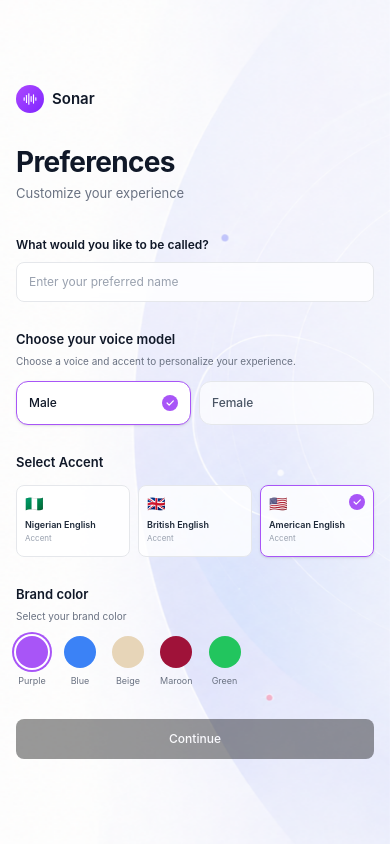
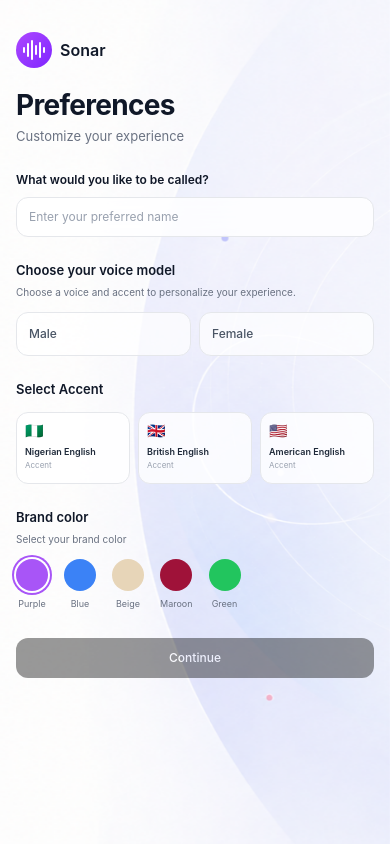
Before and after one commit to Emma-306/sonar-frontend, a React app: page /onboarding in a window 390 px wide. Built offline with nearby package versions, Linux system fonts and the light colour scheme; the HTML template or start-up script is replaced by a standard one.

Commit message:
updates on the fronted

```diff
--- a/src/pages/OnboardingPage.jsx
+++ b/src/pages/OnboardingPage.jsx
@@ -4,7 +4,6 @@ import { useNavigate } from "react-router-dom";
 import SonarOrb from "../components/SonarOrb";
 import Visualizer from "../components/Visualizer";
 import { assets } from "../assets/assets.js";
-
 
 // ============================================================
 // ACCENTS
@@ -27,7 +26,6 @@ const accents = [
     flag: "🇺🇸",
   },
 ];
-
 
 // ============================================================
 // BRAND COLORS
@@ -61,7 +59,6 @@ const brandColors = [
   },
 ];
 
-
 // ============================================================
 // ONBOARDING PAGE
 // ============================================================
@@ -74,10 +71,15 @@ const OnboardingPage = () => {
   // ==========================================================
 
   const [name, setName] = useState("");
-  const [voice, setVoice] = useState("male");
-  const [accent, setAccent] = useState("american");
+
+  // No voice selected by default
+  const [voice, setVoice] = useState(null);
+
+  // No accent selected by default
+  const [accent, setAccent] = useState(null);
+
+  // Purple is the default brand color
   const [brandColor, setBrandColor] = useState("purple");
-
 
   // ==========================================================
   // ACTIVE BRAND COLOR
@@ -87,13 +89,21 @@ const OnboardingPage = () => {
     brandColors.find((color) => color.id === brandColor)?.color ||
     "#A855F7";
 
+  // ==========================================================
+  // FORM VALIDATION
+  // ==========================================================
+
+  const canContinue =
+    name.trim() !== "" &&
+    voice !== null &&
+    accent !== null;
 
   // ==========================================================
   // CONTINUE
   // ==========================================================
 
   const handleContinue = () => {
-    if (!name.trim()) return;
+    if (!canContinue) return;
 
     const preferences = {
       name: name.trim(),
@@ -108,14 +118,12 @@ const OnboardingPage = () => {
     navigate("/dashboard");
   };
 
-
   // ==========================================================
   // UI
   // ==========================================================
 
   return (
     <main className="relative min-h-screen w-full overflow-x-hidden">
-
       {/* ======================================================
           BACKGROUND IMAGE
       ====================================================== */}
@@ -133,14 +141,11 @@ const OnboardingPage = () => {
         "
       />
 
-
       {/* ======================================================
           MAIN CONTENT
       ====================================================== */}
 
       <div className="relative z-10 flex min-h-screen w-full">
-
-
         {/* ====================================================
             LEFT SIDE
         ==================================================== */}
@@ -151,22 +156,25 @@ const OnboardingPage = () => {
             min-h-screen
             w-full
             flex-col
-            justify-center
+            justify-start
             px-4
-            py-10
+            pt-8
+            pb-10
 
             sm:px-6
+            sm:pt-10
 
             md:px-10
+            md:pt-12
 
             lg:w-[48%]
             lg:px-8
-            lg:py-12
+            lg:pt-10
 
             xl:px-12
+            xl:pt-12
           "
         >
-
           {/* ==================================================
               FORM CONTAINER
           ================================================== */}
@@ -185,32 +193,25 @@ const OnboardingPage = () => {
               xl:max-w-[420px]
             "
           >
-
-
             {/* =================================================
                 LOGO
             ================================================= */}
 
             <div
               className="
-                mb-8
+                mb-5
                 flex
                 items-center
                 gap-2
 
-                sm:mb-9
-
-                lg:mb-8
+                sm:mb-7
               "
             >
-
               {/* Logo icon */}
 
               <div
                 className="
                   flex
-                  h-7
-                  w-7
                   items-center
                   justify-center
                   rounded-full
@@ -218,11 +219,10 @@ const OnboardingPage = () => {
                   from-purple-500
                   to-violet-600
 
-                  sm:h-8
-                  sm:w-8
+                  h-9
+                  w-9
                 "
               >
-
                 <svg
                   viewBox="0 0 24 24"
                   fill="none"
@@ -230,11 +230,8 @@ const OnboardingPage = () => {
                   strokeWidth="2"
                   strokeLinecap="round"
                   className="
-                    h-3.5
-                    w-3.5
-
-                    sm:h-4
-                    sm:w-4
+                    h-6
+                    w-6
                   "
                 >
                   <path d="M2 10v4" />
@@ -244,33 +241,27 @@ const OnboardingPage = () => {
                   <path d="M18 5v14" />
                   <path d="M22 10v4" />
                 </svg>
-
               </div>
-
 
               {/* Logo text */}
 
               <span
                 className="
-                  text-[15px]
                   font-semibold
                   text-gray-900
 
-                  sm:text-[17px]
+                  sm:text-[19px]
                 "
               >
                 Sonar
               </span>
-
             </div>
-
 
             {/* =================================================
                 HEADING
             ================================================= */}
 
-            <div className="mb-8 sm:mb-9">
-
+            <div className="mb-6 sm:mb-7">
               <h1
                 className="
                   text-[28px]
@@ -287,7 +278,6 @@ const OnboardingPage = () => {
                 Preferences
               </h1>
 
-
               <p
                 className="
                   mt-1
@@ -299,16 +289,13 @@ const OnboardingPage = () => {
               >
                 Customize your experience
               </p>
-
             </div>
-
 
             {/* =================================================
                 NAME
             ================================================= */}
 
-            <div className="mb-7 sm:mb-8">
-
+            <div className="mb-6 sm:mb-7">
               <label
                 htmlFor="preferred-name"
                 className="
@@ -324,7 +311,6 @@ const OnboardingPage = () => {
                 What would you like to be called?
               </label>
 
-
               <input
                 id="preferred-name"
                 type="text"
@@ -334,7 +320,7 @@ const OnboardingPage = () => {
                 className="
                   h-10
                   w-full
-                  rounded-lg
+                  rounded-xl
                   border
                   border-gray-200
                   bg-white/80
@@ -347,25 +333,37 @@ const OnboardingPage = () => {
 
                   placeholder:text-gray-400
 
-                  focus:border-purple-400
-                  focus:ring-2
-                  focus:ring-purple-100
-
                   sm:h-11
                   sm:px-4
                   sm:text-[13px]
                 "
+                style={{
+                  borderColor: name ? activeColor : undefined,
+                  boxShadow: name
+                    ? `0 0 0 2px ${activeColor}20`
+                    : undefined,
+                }}
+                onFocus={(e) => {
+                  e.currentTarget.style.borderColor = activeColor;
+                  e.currentTarget.style.boxShadow = `0 0 0 2px ${activeColor}20`;
+                }}
+                onBlur={(e) => {
+                  e.currentTarget.style.borderColor = name
+                    ? activeColor
+                    : "#e5e7eb";
+
+                  e.currentTarget.style.boxShadow = name
+                    ? `0 0 0 2px ${activeColor}20`
+                    : "none";
+                }}
               />
-
             </div>
-
 
             {/* =================================================
                 VOICE MODEL
             ================================================= */}
 
-            <div className="mb-7 sm:mb-8">
-
+            <div className="mb-6 sm:mb-7">
               <h2
                 className="
                   text-[13px]
@@ -380,7 +378,6 @@ const OnboardingPage = () => {
                 Choose your voice model
               </h2>
 
-
               <p
                 className="
                   mt-1
@@ -394,9 +391,9 @@ const OnboardingPage = () => {
                   lg:text-[12px]
                 "
               >
-                Choose a voice and accent to personalize your experience.
+                Choose a voice and accent to personalize your
+                experience.
               </p>
-
 
               {/* Voice buttons */}
 
@@ -409,7 +406,6 @@ const OnboardingPage = () => {
                   sm:gap-3
                 "
               >
-
                 {/* =================================================
                     MALE
                 ================================================= */}
@@ -425,6 +421,7 @@ const OnboardingPage = () => {
                     items-center
                     justify-between
                     rounded-xl
+                    border
                     px-3
                     text-[12px]
                     font-medium
@@ -441,27 +438,24 @@ const OnboardingPage = () => {
                     ${
                       voice === "male"
                         ? "bg-white text-gray-900 shadow-sm"
-                        : "border border-gray-200 bg-white/70 text-gray-600 hover:border-gray-300"
+                        : "border-gray-200 bg-white/70 text-gray-600 hover:border-gray-300"
                     }
                   `}
                   style={
                     voice === "male"
                       ? {
                           border: `1.5px solid ${activeColor}`,
+                          boxShadow: `0 0 0 2px ${activeColor}15`,
                         }
                       : {}
                   }
                 >
-
                   <span>Male</span>
-
 
                   {voice === "male" && (
                     <SelectionIcon color={activeColor} />
                   )}
-
                 </button>
-
 
                 {/* =================================================
                     FEMALE
@@ -478,6 +472,7 @@ const OnboardingPage = () => {
                     items-center
                     justify-between
                     rounded-xl
+                    border
                     px-3
                     text-[12px]
                     font-medium
@@ -494,38 +489,32 @@ const OnboardingPage = () => {
                     ${
                       voice === "female"
                         ? "bg-white text-gray-900 shadow-sm"
-                        : "border border-gray-200 bg-white/70 text-gray-600 hover:border-gray-300"
+                        : "border-gray-200 bg-white/70 text-gray-600 hover:border-gray-300"
                     }
                   `}
                   style={
                     voice === "female"
                       ? {
                           border: `1.5px solid ${activeColor}`,
+                          boxShadow: `0 0 0 2px ${activeColor}15`,
                         }
                       : {}
                   }
                 >
-
                   <span>Female</span>
-
 
                   {voice === "female" && (
                     <SelectionIcon color={activeColor} />
                   )}
-
                 </button>
-
               </div>
-
             </div>
-
 
             {/* =================================================
                 ACCENT
             ================================================= */}
 
-            <div className="mb-7 sm:mb-8">
-
+            <div className="mb-6 sm:mb-7">
               <h2
                 className="
                   mb-3
@@ -541,7 +530,6 @@ const OnboardingPage = () => {
                 Select Accent
               </h2>
 
-
               {/* Accent cards */}
 
               <div
@@ -553,11 +541,8 @@ const OnboardingPage = () => {
                   sm:gap-3
                 "
               >
-
                 {accents.map((item) => {
-
                   const selected = accent === item.id;
-
 
                   return (
                     <button
@@ -570,7 +555,7 @@ const OnboardingPage = () => {
                         min-w-0
                         flex-col
                         items-start
-                        rounded-lg
+                        rounded-xl
                         border
                         bg-white/80
                         px-2
@@ -579,32 +564,26 @@ const OnboardingPage = () => {
                         text-left
                         transition
 
-                        sm:rounded-xl
                         sm:px-3
                         sm:pb-3.5
                         sm:pt-3
 
                         ${
                           selected
-                            ? "bg-white shadow-sm"
-                            : "border-gray-200 hover:border-gray-300"
+                            ? "bg-white text-gray-900 shadow-sm"
+                            : "border-gray-200 text-gray-800 hover:border-gray-300"
                         }
                       `}
                       style={
                         selected
                           ? {
                               border: `1.5px solid ${activeColor}`,
+                              boxShadow: `0 0 0 2px ${activeColor}15`,
                             }
                           : {}
                       }
                     >
-
-                      {/* =========================================
-                          FLAG
-
-                          The flag and tick are both positioned
-                          from the same top reference.
-                      ========================================= */}
+                      {/* Flag */}
 
                       <span
                         className="
@@ -620,10 +599,7 @@ const OnboardingPage = () => {
                         {item.flag}
                       </span>
 
-
-                      {/* =========================================
-                          ACCENT LABEL
-                      ========================================= */}
+                      {/* Accent label */}
 
                       <span
                         className="
@@ -644,10 +620,7 @@ const OnboardingPage = () => {
                         {item.label}
                       </span>
 
-
-                      {/* =========================================
-                          ACCENT SUBTEXT
-                      ========================================= */}
+                      {/* Accent subtext */}
 
                       <span
                         className="
@@ -663,12 +636,7 @@ const OnboardingPage = () => {
                         Accent
                       </span>
 
-
-                      {/* =========================================
-                          SELECTION TICK
-
-                          SAME TOP LEVEL AS FLAG
-                      ========================================= */}
+                      {/* Selection tick */}
 
                       {selected && (
                         <span
@@ -690,7 +658,6 @@ const OnboardingPage = () => {
                             backgroundColor: activeColor,
                           }}
                         >
-
                           <svg
                             viewBox="0 0 24 24"
                             fill="none"
@@ -704,25 +671,19 @@ const OnboardingPage = () => {
                               strokeLinejoin="round"
                             />
                           </svg>
-
                         </span>
                       )}
-
                     </button>
                   );
                 })}
-
               </div>
-
             </div>
-
 
             {/* =================================================
                 BRAND COLOR
             ================================================= */}
 
-            <div className="mb-8 sm:mb-10">
-
+            <div className="mb-7 sm:mb-8">
               <h2
                 className="
                   text-[13px]
@@ -736,7 +697,6 @@ const OnboardingPage = () => {
               >
                 Brand color
               </h2>
-
 
               <p
                 className="
@@ -753,7 +713,6 @@ const OnboardingPage = () => {
                 Select your brand color
               </p>
 
-
               {/* Color options */}
 
               <div
@@ -767,11 +726,8 @@ const OnboardingPage = () => {
                   sm:gap-x-5
                 "
               >
-
                 {brandColors.map((item) => {
-
                   const selected = brandColor === item.id;
-
 
                   return (
                     <button
@@ -785,7 +741,6 @@ const OnboardingPage = () => {
                         items-center
                       "
                     >
-
                       {/* Color circle */}
 
                       <span
@@ -817,7 +772,6 @@ const OnboardingPage = () => {
                         }}
                       />
 
-
                       {/* Color label */}
 
                       <span
@@ -831,15 +785,11 @@ const OnboardingPage = () => {
                       >
                         {item.label}
                       </span>
-
                     </button>
                   );
                 })}
-
               </div>
-
             </div>
-
 
             {/* =================================================
                 CONTINUE BUTTON
@@ -848,11 +798,11 @@ const OnboardingPage = () => {
             <button
               type="button"
               onClick={handleContinue}
-              disabled={!name.trim()}
+              disabled={!canContinue}
               className="
                 h-10
                 w-full
-                rounded-lg
+                rounded-xl
                 bg-black
                 text-[12px]
                 font-medium
@@ -873,17 +823,11 @@ const OnboardingPage = () => {
             >
               Continue
             </button>
-
           </div>
-
         </section>
-
 
         {/* ====================================================
             RIGHT SIDE - SONAR ORB + VISUALIZER
-
-            hidden = mobile/tablet
-            lg:flex = desktop and above
         ==================================================== */}
 
         <section
@@ -898,7 +842,6 @@ const OnboardingPage = () => {
             lg:flex
           "
         >
-
           <div
             className="
               flex
@@ -911,21 +854,19 @@ const OnboardingPage = () => {
               xl:-translate-x-[3%]
             "
           >
-
             {/* =================================================
                 SONAR ORB
             ================================================= */}
 
             <div
               className="
-                w-[210px]
+                w-[180px]
 
-                xl:w-[230px]
+                xl:w-[190px]
               "
             >
               <SonarOrb />
             </div>
-
 
             {/* =================================================
                 VISUALIZER
@@ -934,17 +875,12 @@ const OnboardingPage = () => {
             <div className="-mt-[3px]">
               <Visualizer isPlaying={true} />
             </div>
-
           </div>
-
         </section>
-
       </div>
-
     </main>
   );
 };
-
 
 // ============================================================
 // SELECTION ICON
@@ -965,7 +901,6 @@ const SelectionIcon = ({ color }) => {
         backgroundColor: color,
       }}
     >
-
       <svg
         viewBox="0 0 24 24"
         fill="none"
@@ -979,10 +914,8 @@ const SelectionIcon = ({ color }) => {
           strokeLinejoin="round"
         />
       </svg>
-
     </span>
   );
 };
 
-
 export default OnboardingPage;
```
Also changed, not shown: src/layouts/DashboardLayout.jsx (+9 -105 lines), src/pages/Dashboard.jsx (+9 -14 lines).
